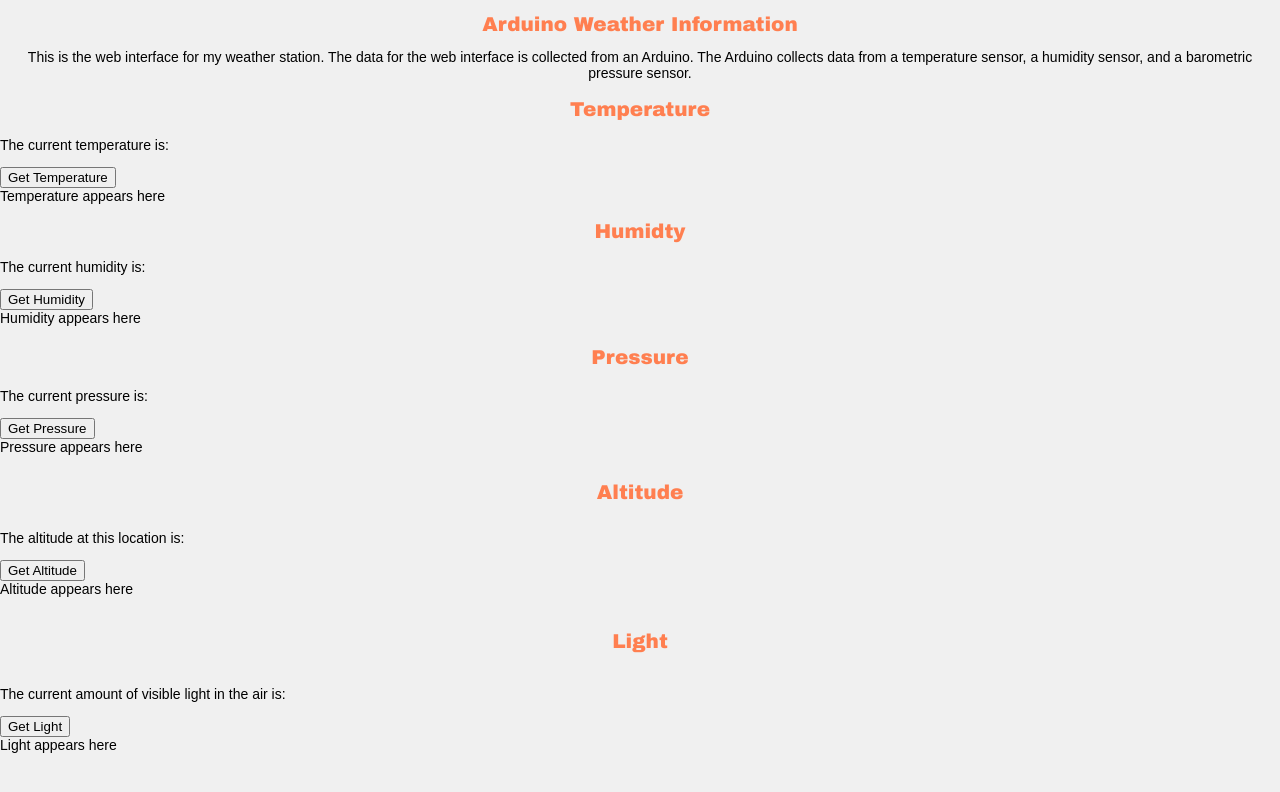
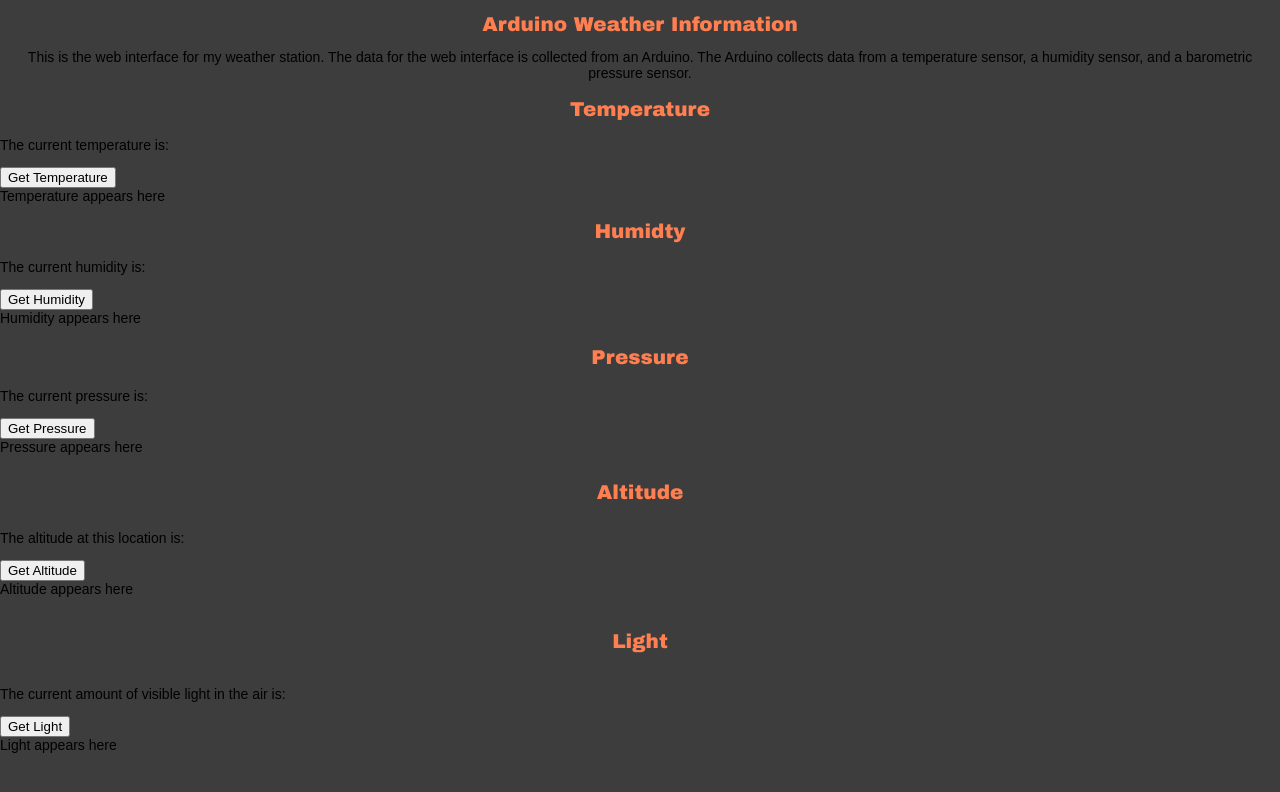
Before and after one commit to Nahjay/Arduino-Weather-Station, a plain HTML site: page web_interface/index.html in a window 1280 px wide. Drawn offline with Linux system fonts and the light colour scheme.

Commit message:
wip: changed background for webpage

```diff
--- a/web_interface/style.css
+++ b/web_interface/style.css
@@ -1,7 +1,7 @@
 /* CSS used for the Arduino Weather Station Web Interface */
 
 body {
-    background-color: #f0f0f0;
+    background-color: rgb(61, 61, 61);
     font-family: "Arial", Gadget, sans-serif;
     font-size: 14px;
     color: #000000;
```
